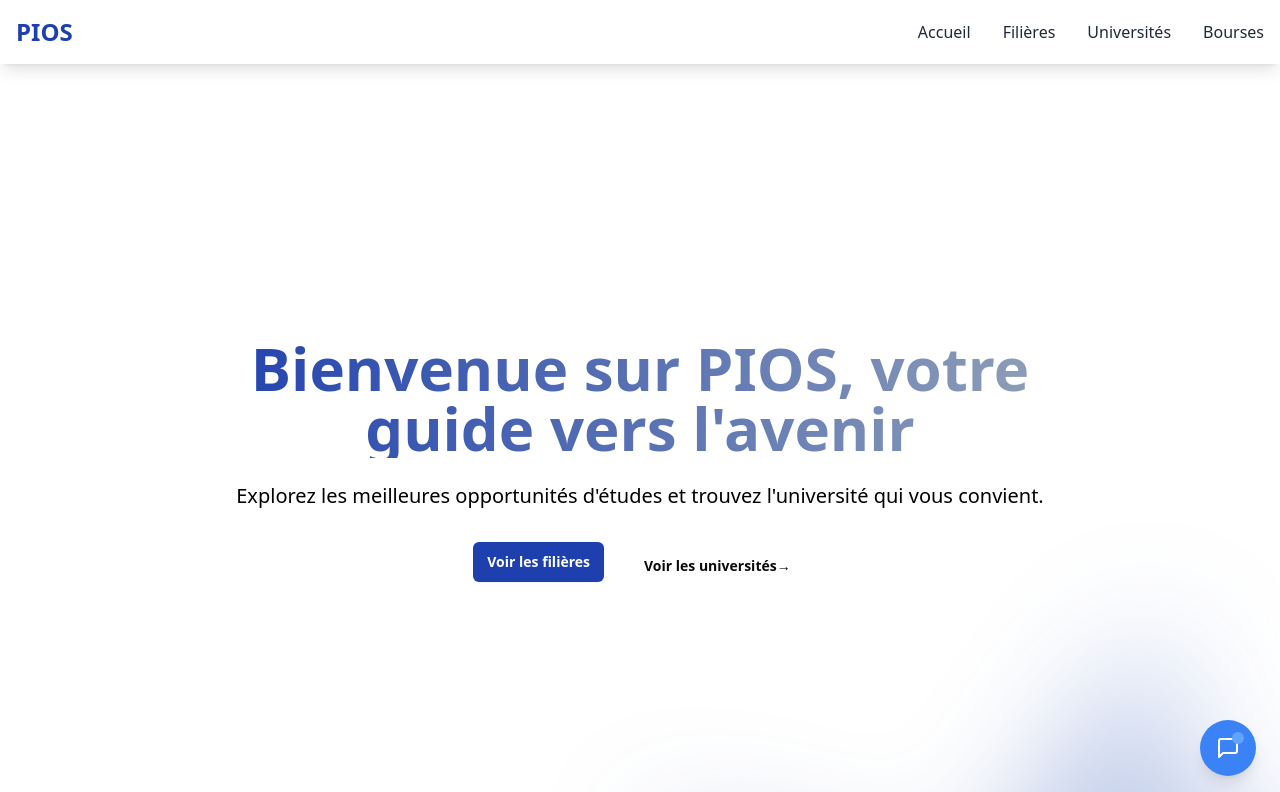
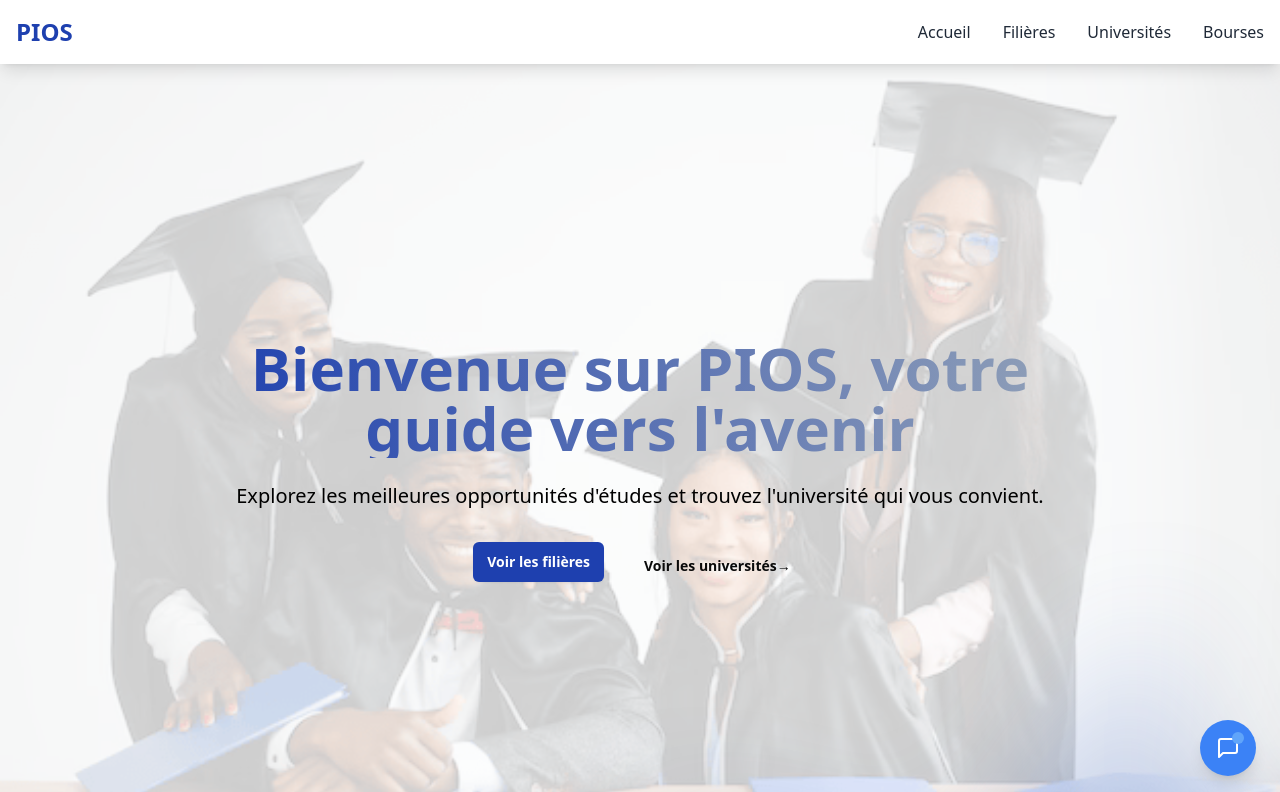
Before and after one commit to Danjari/pios, a Next.js app: page / in a window 1280 px wide. Shown: the top 792 px of the page. Built offline with nearby package versions, Linux system fonts and the light colour scheme.

Commit message:
added background image

```diff
--- a/components/marketing/hero.tsx
+++ b/components/marketing/hero.tsx
@@ -1,9 +1,19 @@
 import Link from "next/link";
-
+import Image from "next/image";
+import background from "@/public/background.png";
 export default function Hero() {
     return (
+    <section>
+
       <div className="relative min-h-screen flex flex-col justify-center  px-4 sm:px-8">
         {/* Background Gradient */}
+        <Image
+        src={background}
+        alt="Background"
+        fill
+        className="absolute inset-0 object-cover opacity-20 z-0"
+        priority
+      />
         <div className="max-w-4xl mx-auto relative z-10 text-center py-32">
           {/* Hero Text with Gradient */}
           <h1 className="text-5xl sm:text-6xl font-bold text-transparent bg-clip-text bg-gradient-to-r from-blue-800 to-slate-400 mb-6">
@@ -43,6 +53,6 @@ export default function Hero() {
         </div>
 
       </div>
-
+      </section>
     );
   }
```
Also changed, not shown: public/background.png (added).
